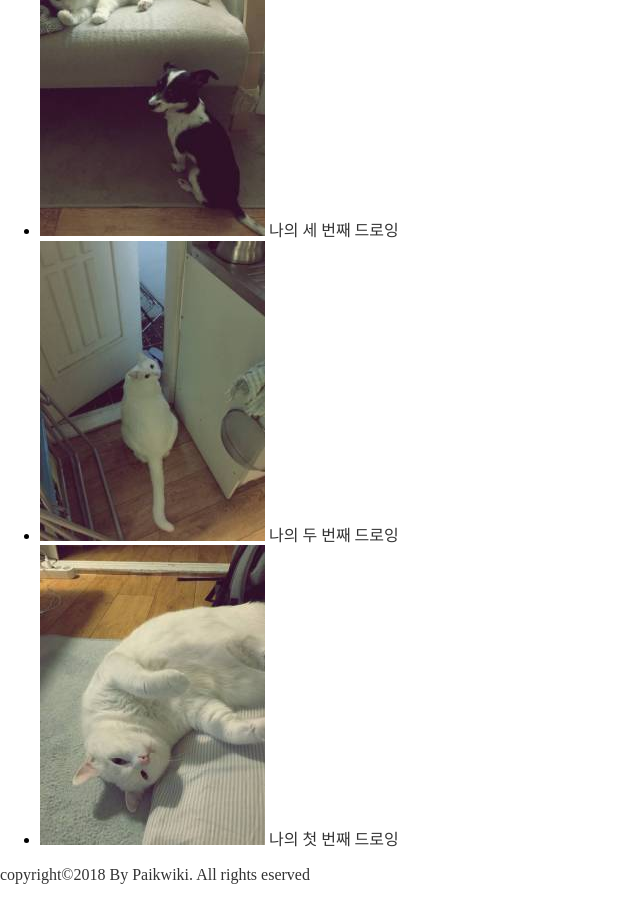
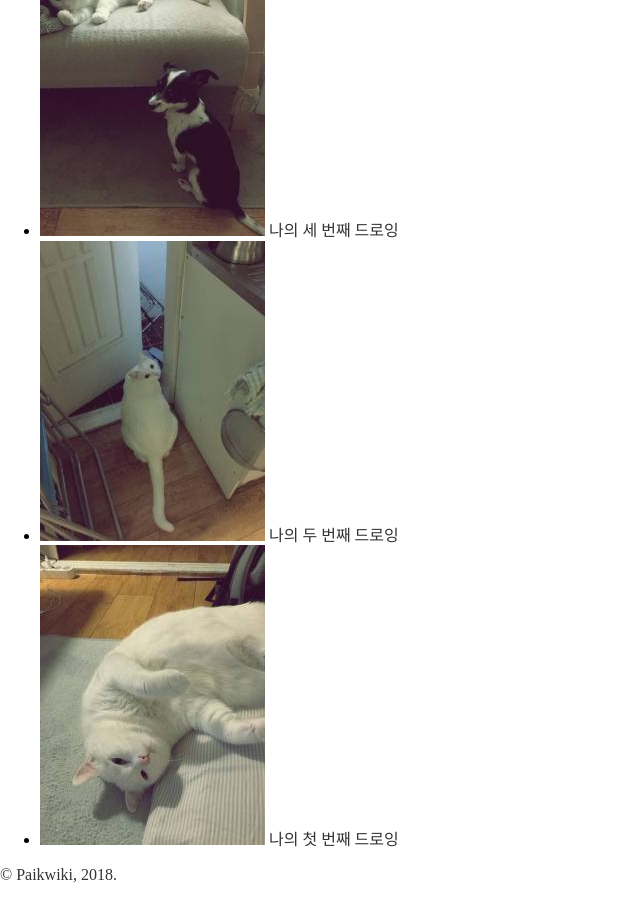
Before and after one commit to paikwiki/jt-alpha, a Jekyll site: the page built from index.html, in a window 1280 px wide and 900 px high, scrolled down 3100 px. Shown: the whole window, without its empty margins (0-640 px from the left). Built offline with Jekyll 4.4.1, drawn with Linux system fonts in a browser that asks for light colours.

Commit message:
Edit copyright template with author.yml:floppy_disk:

```diff
--- /dev/null
+++ b/_data/author.yml
@@ -0,0 +1,3 @@
+name: Paikwiki
+email: paikwiki@gmail.com
+copyright_year: 2018
--- a/_layouts/default.html
+++ b/_layouts/default.html
@@ -9,6 +9,7 @@
   <link rel="stylesheet" type="text/css" href="{{ '/css/styles.css' | prepend:site.baseurl }}">
 </head>
 <body>
+  <div class="global-wrapper">
     <header>
       <h1><a href="{{ '/' | prepend:site.baseurl }}">{{ site.title }}</a></h1>
       <p>{{ site.description }}</p>
@@ -20,10 +21,9 @@
     </article>
     <footer>
       <p class="copyright">
-      copyright&copy;2018 By
-      <a href="http://paikwiki.github.io">Paikwiki</a>.
-      All rights eserved
+        &copy; <a href="mailto://{{ site.data.author.email }}">{{ site.data.author.name }}</a>, {{ site.data.author.copyright_year }}.
       </p>
     </footer>
+  </div>
 </body>
 </html>
```
Lines whose indentation alone changed are shown as unchanged.
